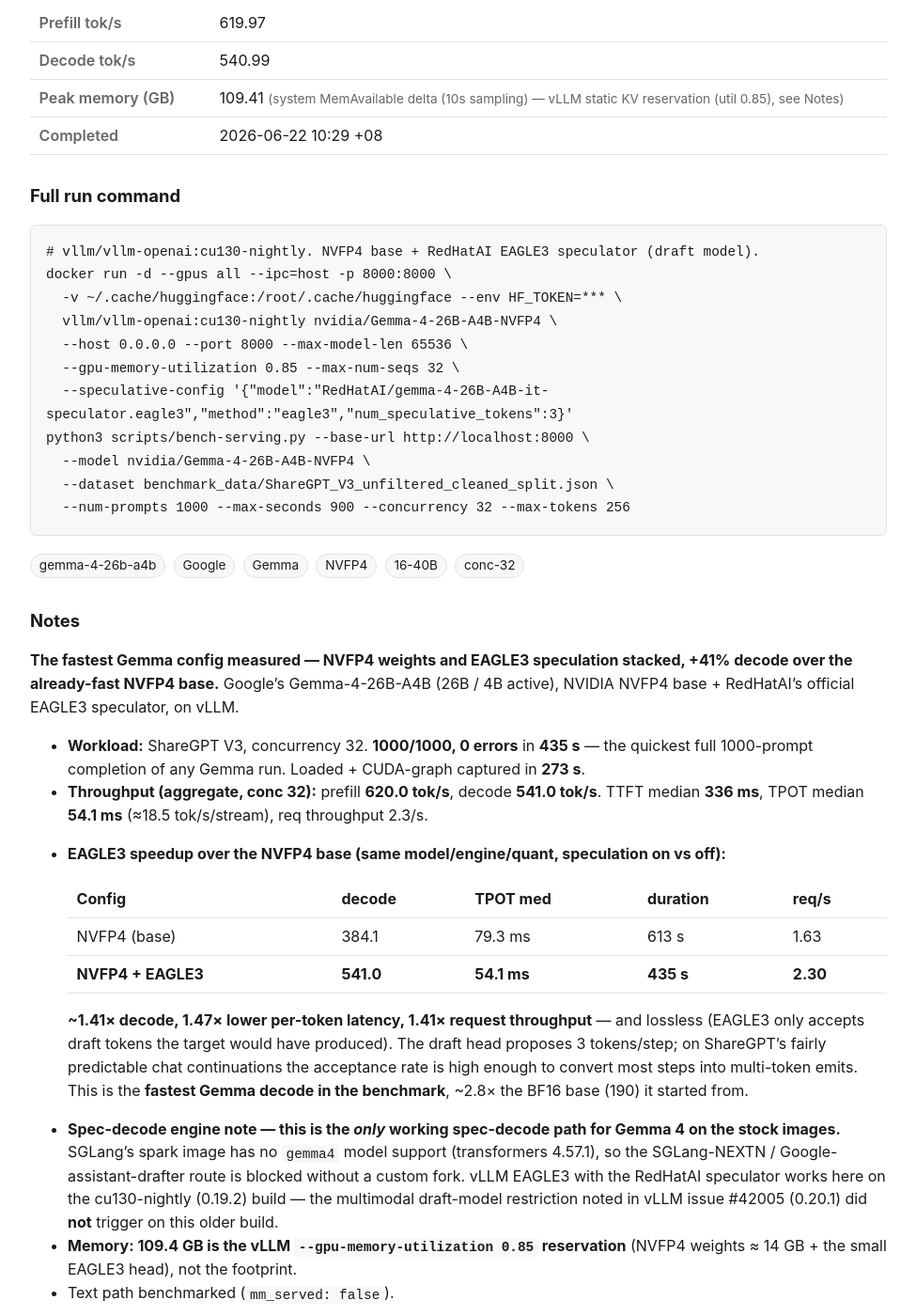
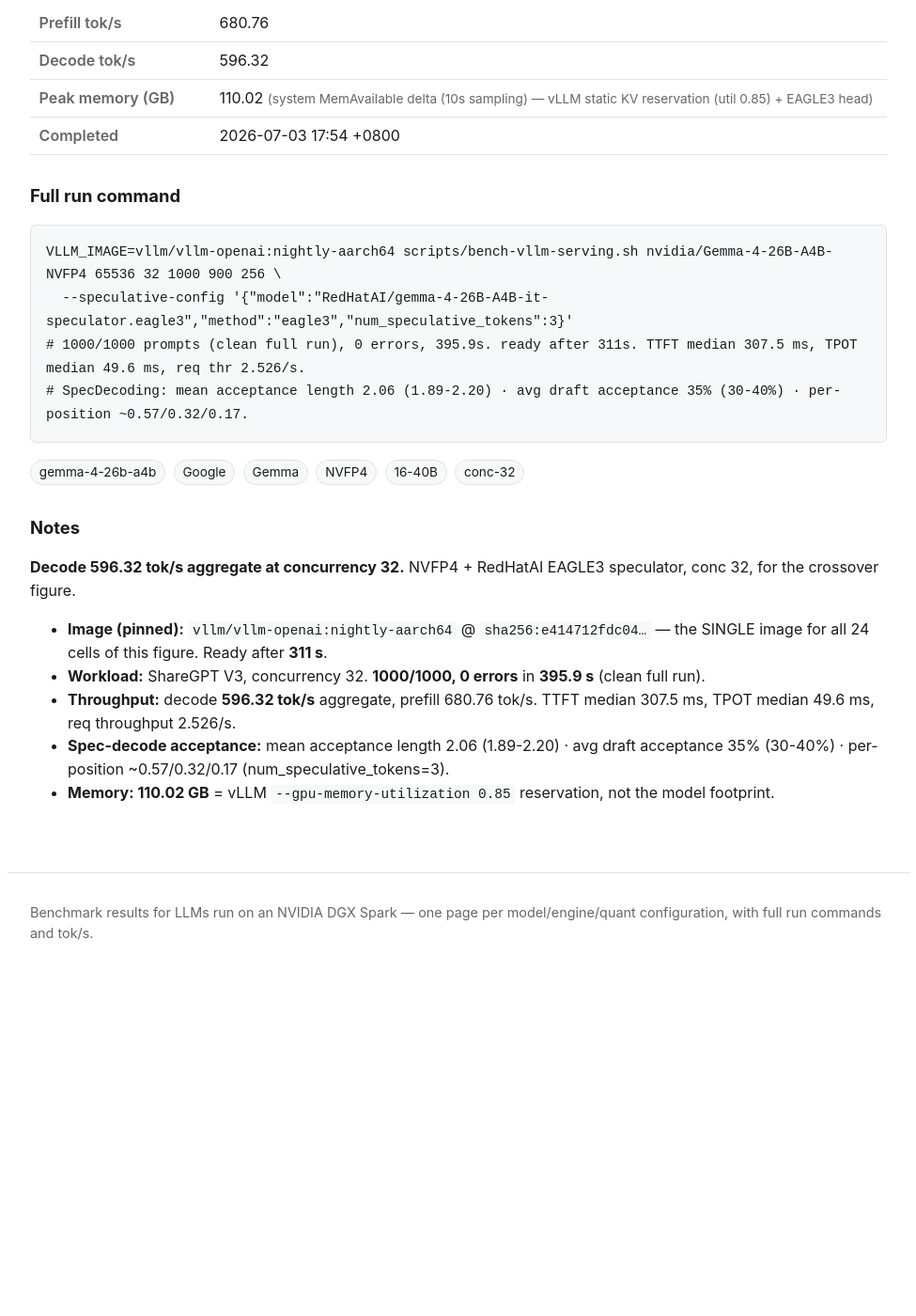
Before and after one commit to yjsoon/autobench, a Jekyll site: the page built from _configs/gemma-4-26b-a4b-it-vllm-nvfp4-eagle3.md, in a window 1280 px wide and 1400 px high, scrolled down 754 px. Shown: the whole window at 94% size, without its empty margins (152-1127 px from the left). Built offline with Jekyll 4.4.1, drawn with Linux system fonts in a browser that asks for light colours; after the commit the page ends 1821 px from its top, so only the background shows below that; some of the changed text lies outside the part shown.

Commit message:
Gemma-4-26B-A4B NVFP4+EAGLE3 concurrency sweep c1-c32 (50→596 tok/s, ~1.34-1.70x base)
EAGLE3 speculator head (RedHatAI/gemma-4-26B-A4B-it-speculator.eagle3, 3 spec tokens)
on the single pinned vllm-openai:nightly-aarch64 image. Mean acceptance length ~2.0-2.1
(below MTP's ~2.66), so EAGLE3 trails MTP at every concurrency but still beats the
autoregressive base. Overwrites the prior -eagle3-c1/-c8/-eagle3 pages in place.
Part of the 24-cell decode-vs-concurrency crossover figure.

Co-Authored-By: Claude Opus 4.8 (1M context) <noreply@anthropic.com>
Claude-Session: https://claude.ai/code/session_014TpZR2Y6kTZtEvCkgSt6EQ

```diff
--- a/_configs/gemma-4-26b-a4b-it-vllm-nvfp4-eagle3.md
+++ b/_configs/gemma-4-26b-a4b-it-vllm-nvfp4-eagle3.md
@@ -7,7 +7,7 @@ params: 26B / 4B (MoE)
 engine: vLLM
 speculative: EAGLE3
 quant: NVFP4
-quant_rationale: NVIDIA NVFP4 base (modelopt) + RedHatAI's official EAGLE3 speculator — the fast quant plus lossless speculative decoding stacked together.
+quant_rationale: NVIDIA NVFP4 base (modelopt) + RedHatAI's official EAGLE3 speculator (RedHatAI/gemma-4-26B-A4B-it-speculator.eagle3) — the EAGLE3 line of the crossover figure.
 source_repo: nvidia/Gemma-4-26B-A4B-NVFP4
 download_url: https://huggingface.co/nvidia/Gemma-4-26B-A4B-NVFP4
 context: 65536
@@ -16,51 +16,25 @@ mm_served: false
 concurrency: 32
 tags: [gemma-4-26b-a4b, Google, Gemma, NVFP4, 16-40B, conc-32]
 status: done
-prefill_toks: 619.97
-decode_toks: 540.99
-mem_gb: 109.41
-mem_source: system MemAvailable delta (10s sampling) — vLLM static KV reservation (util 0.85), see Notes
-measured_on: 2026-06-22
-completed_at: 2026-06-22 10:29 +08
+prefill_toks: 680.76
+decode_toks: 596.32
+mem_gb: 110.02
+mem_source: system MemAvailable delta (10s sampling) — vLLM static KV reservation (util 0.85) + EAGLE3 head
+spec_acceptance: mean acceptance length 2.06 (1.89-2.20) · avg draft acceptance 35% (30-40%) · per-position ~0.57/0.32/0.17
+measured_on: 2026-07-03
+completed_at: 2026-07-03 17:54 +0800
+engine_image: vllm/vllm-openai:nightly-aarch64@sha256:e414712fdc04f61d98ccc58cb61232a0587a8c024544e9e6cf12f97b19b38172
 run_command: |
-  # vllm/vllm-openai:cu130-nightly. NVFP4 base + RedHatAI EAGLE3 speculator (draft model).
-  docker run -d --gpus all --ipc=host -p 8000:8000 \
-    -v ~/.cache/huggingface:/root/.cache/huggingface --env HF_TOKEN=*** \
-    vllm/vllm-openai:cu130-nightly nvidia/Gemma-4-26B-A4B-NVFP4 \
-    --host 0.0.0.0 --port 8000 --max-model-len 65536 \
-    --gpu-memory-utilization 0.85 --max-num-seqs 32 \
+  VLLM_IMAGE=vllm/vllm-openai:nightly-aarch64 scripts/bench-vllm-serving.sh nvidia/Gemma-4-26B-A4B-NVFP4 65536 32 1000 900 256 \
     --speculative-config '{"model":"RedHatAI/gemma-4-26B-A4B-it-speculator.eagle3","method":"eagle3","num_speculative_tokens":3}'
-  python3 scripts/bench-serving.py --base-url http://localhost:8000 \
-    --model nvidia/Gemma-4-26B-A4B-NVFP4 \
-    --dataset benchmark_data/ShareGPT_V3_unfiltered_cleaned_split.json \
-    --num-prompts 1000 --max-seconds 900 --concurrency 32 --max-tokens 256
+  # 1000/1000 prompts (clean full run), 0 errors, 395.9s. ready after 311s. TTFT median 307.5 ms, TPOT median 49.6 ms, req thr 2.526/s.
+  # SpecDecoding: mean acceptance length 2.06 (1.89-2.20) · avg draft acceptance 35% (30-40%) · per-position ~0.57/0.32/0.17.
 ---
 
-**The fastest Gemma config measured — NVFP4 weights and EAGLE3 speculation stacked, +41% decode over
-the already-fast NVFP4 base.** Google's Gemma-4-26B-A4B (26B / 4B active), NVIDIA NVFP4 base +
-RedHatAI's official EAGLE3 speculator, on vLLM.
+**Decode 596.32 tok/s aggregate at concurrency 32.** NVFP4 + RedHatAI EAGLE3 speculator, conc 32, for the crossover figure.
 
-- **Workload:** ShareGPT V3, concurrency 32. **1000/1000, 0 errors** in **435 s** — the quickest full
-  1000-prompt completion of any Gemma run. Loaded + CUDA-graph captured in **273 s**.
-- **Throughput (aggregate, conc 32):** prefill **620.0 tok/s**, decode **541.0 tok/s**. TTFT median
-  **336 ms**, TPOT median **54.1 ms** (≈18.5 tok/s/stream), req throughput 2.3/s.
-- **EAGLE3 speedup over the NVFP4 base (same model/engine/quant, speculation on vs off):**
-
-  | Config | decode | TPOT med | duration | req/s |
-  |---|---|---|---|---|
-  | NVFP4 (base) | 384.1 | 79.3 ms | 613 s | 1.63 |
-  | **NVFP4 + EAGLE3** | **541.0** | **54.1 ms** | **435 s** | **2.30** |
-
-  **~1.41× decode, 1.47× lower per-token latency, 1.41× request throughput** — and lossless (EAGLE3 only
-  accepts draft tokens the target would have produced). The draft head proposes 3 tokens/step; on
-  ShareGPT's fairly predictable chat continuations the acceptance rate is high enough to convert most
-  steps into multi-token emits. This is the **fastest Gemma decode in the benchmark**, ~2.8× the BF16
-  base (190) it started from.
-- **Spec-decode engine note — this is the *only* working spec-decode path for Gemma 4 on the stock
-  images.** SGLang's spark image has no `gemma4` model support (transformers 4.57.1), so the
-  SGLang-NEXTN / Google-assistant-drafter route is blocked without a custom fork. vLLM EAGLE3 with the
-  RedHatAI speculator works here on the cu130-nightly (0.19.2) build — the multimodal draft-model
-  restriction noted in vLLM issue #42005 (0.20.1) did **not** trigger on this older build.
-- **Memory: 109.4 GB is the vLLM `--gpu-memory-utilization 0.85` reservation** (NVFP4 weights ≈ 14 GB +
-  the small EAGLE3 head), not the footprint.
-- Text path benchmarked (`mm_served: false`).
+- **Image (pinned):** `vllm/vllm-openai:nightly-aarch64` @ `sha256:e414712fdc04…` — the SINGLE image for all 24 cells of this figure. Ready after **311 s**.
+- **Workload:** ShareGPT V3, concurrency 32. **1000/1000, 0 errors** in **395.9 s** (clean full run).
+- **Throughput:** decode **596.32 tok/s** aggregate, prefill 680.76 tok/s. TTFT median 307.5 ms, TPOT median 49.6 ms, req throughput 2.526/s.
+- **Spec-decode acceptance:** mean acceptance length 2.06 (1.89-2.20) · avg draft acceptance 35% (30-40%) · per-position ~0.57/0.32/0.17 (num_speculative_tokens=3).
+- **Memory: 110.02 GB** = vLLM `--gpu-memory-utilization 0.85` reservation, not the model footprint.
```
Also changed, not shown: _configs/gemma-4-26b-a4b-it-vllm-nvfp4-eagle3-c1.md (+17 -39 lines), _configs/gemma-4-26b-a4b-it-vllm-nvfp4-eagle3-c16.md (added, +40 -0 lines), _configs/gemma-4-26b-a4b-it-vllm-nvfp4-eagle3-c2.md (added, +40 -0 lines), _configs/gemma-4-26b-a4b-it-vllm-nvfp4-eagle3-c4.md (added, +40 -0 lines), _configs/gemma-4-26b-a4b-it-vllm-nvfp4-eagle3-c8.md (+17 -32 lines).
